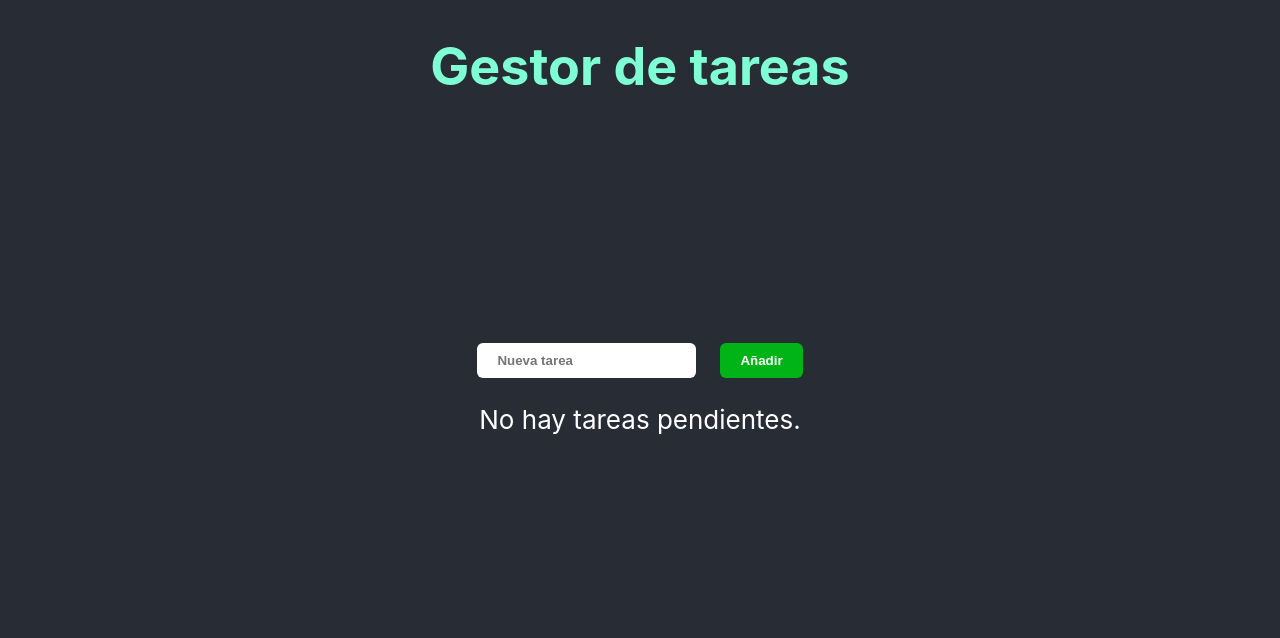
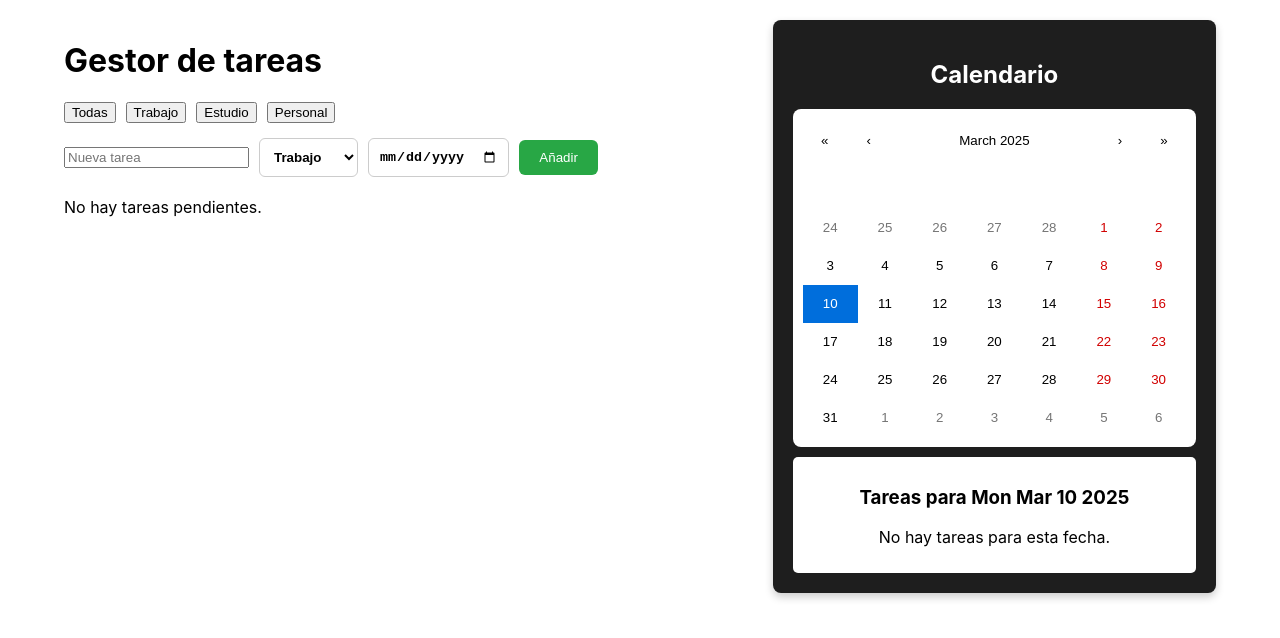
Before and after one commit to pablogalvil/proyecto-react, a React (Create React App) app: page / in a window 1280 px wide. Shown: the top 638 px of the page. Built offline with nearby package versions, Linux system fonts and the light colour scheme.

Commit message:
Cambios Dario

```diff
--- a/package.json
+++ b/package.json
@@ -8,6 +8,7 @@
     "@testing-library/react": "^16.2.0",
     "@testing-library/user-event": "^13.5.0",
     "react": "^19.0.0",
+    "react-calendar": "^5.1.0",
     "react-dom": "^19.0.0",
     "react-scripts": "5.0.1",
     "web-vitals": "^2.1.4"
--- a/public/index.html
+++ b/public/index.html
@@ -9,6 +9,8 @@
       name="description"
       content="Web site created using create-react-app"
     />
+
+
     <link rel="apple-touch-icon" href="%PUBLIC_URL%/logo192.png" />
     <!--
       manifest.json provides metadata used when your web app is installed on a
--- a/src/App.css
+++ b/src/App.css
@@ -2,7 +2,7 @@
   text-align: center;
 }
 
-
+/* Estilo de la sección de tareas */
 .div-tareas {
   background-color: #282c34;
   min-height: 100vh;
@@ -27,7 +27,58 @@
   color: #61dafb;
 }
 
-.btn-add{
+/* Contenedor principal para dividir las tareas y el calendario */
+.app-container {
+  display: flex;
+  justify-content: space-between;
+  padding: 20px;
+  width: 90%;
+  max-width: 1200px;
+  margin: auto;
+}
+
+/* Sección de Tareas (Izquierda) */
+.task-section {
+  width: 60%;
+}
+
+/* Sección del Calendario (Derecha) */
+.calendar-section {
+  width: 35%;
+  padding: 20px;
+  background: #1e1e1e;
+  border-radius: 8px;
+  color: white;
+  text-align: center;
+  box-shadow: 0px 4px 8px rgba(0, 0, 0, 0.2);
+}
+
+/* Estilos para el calendario */
+.react-calendar {
+  width: 100%;
+  background: white;
+  border-radius: 8px;
+  border: none;
+  padding: 10px;
+}
+
+/* Resaltar los días con tareas */
+.highlight {
+  background-color: #ffcc00 !important;
+  border-radius: 50%;
+}
+
+/* Lista de tareas en el calendario */
+.task-list {
+  margin-top: 10px;
+  padding: 10px;
+  background: white;
+  border-radius: 5px;
+  color: black;
+}
+
+/* Botones de acción */
+.btn-add {
   margin-left: 24px;
   background-color: #00b418;
   color: rgb(255, 255, 255);
@@ -38,7 +89,7 @@
   cursor: pointer;
 }
 
-.btn-edit{
+.btn-edit {
   margin-left: 8px;
   background-color: #2863a7;
   color: rgb(255, 255, 255);
@@ -49,7 +100,7 @@
   cursor: pointer;
 }
 
-.btn-delete{
+.btn-delete {
   margin-left: 8px;
   background-color: #d70000;
   color: rgb(255, 255, 255);
@@ -60,9 +111,69 @@
   cursor: pointer;
 }
 
-.text-input{
+/* Input de texto */
+.text-input {
   padding: 10px 20px;
   border-radius: 6px;
   font-weight: bold;
   border: none;
 }
+
+/* Formulario de tareas */
+.task-form {
+  display: flex;
+  gap: 10px;
+  align-items: center;
+  margin-bottom: 20px;
+}
+
+/* Select y date input */
+.task-select, .task-date {
+  padding: 10px;
+  border-radius: 6px;
+  border: 1px solid #ccc;
+  font-weight: bold;
+  outline: none;
+  background: white;
+}
+
+/* Botón de tareas */
+.task-btn {
+  background: #28a745;
+  color: white;
+  border: none;
+  padding: 10px 20px;
+  border-radius: 6px;
+  cursor: pointer;
+  transition: all 0.3s;
+}
+
+.task-btn:hover {
+  background: #218838;
+}
+
+/* Barra de categorías */
+.category-bar {
+  display: flex;
+  gap: 10px;
+  margin-bottom: 15px;
+}
+
+.category-btn {
+  background: #444;
+  color: white;
+  border: none;
+  padding: 8px 15px;
+  border-radius: 20px;
+  cursor: pointer;
+  transition: all 0.3s;
+}
+
+.category-btn:hover {
+  background: #666;
+}
+
+.category-btn.active {
+  background: #007bff;
+  color: white;
+}
--- a/src/App.js
+++ b/src/App.js
@@ -1,33 +1,48 @@
-import { useState } from 'react';
-import TaskForm from './components/TaskForm';
-import TaskList from './components/TaskList';
-import './App.css';
+import { useState } from "react";
+import TaskForm from "./components/TaskForm";
+import TaskList from "./components/TaskList";
+import CategoryBar from "./components/CategoryBar";
+import TaskCalendar from "./components/TaskCalendar"; // Importamos el nuevo componente
+import "./App.css";
 
 function App() {
   const [tasks, setTasks] = useState([]);
+  const [categories] = useState(["Trabajo", "Estudio", "Personal"]); // Lista de categorías
+  const [selectedCategory, setSelectedCategory] = useState("all"); // Categoría seleccionada
 
-  const addTask = (task) => {
-    setTasks([...tasks, { id: Date.now(), text: task, completed: false }]);
+  const addTask = (task, category, date) => {
+    setTasks([...tasks, { id: Date.now(), text: task, completed: false, category, date }]);
   };
 
   const deleteTask = (id) => {
-    setTasks(tasks.filter(task => task.id !== id));
+    setTasks(tasks.filter((task) => task.id !== id));
   };
 
   const editTask = (id, newText) => {
-    setTasks(tasks.map(task => task.id === id ? { ...task, text: newText } : task));
+    setTasks(tasks.map((task) => (task.id === id ? { ...task, text: newText } : task)));
   };
 
   const toggleComplete = (id) => {
-    setTasks(tasks.map(task => task.id === id ? { ...task, completed: !task.completed } : task));
+    setTasks(tasks.map((task) => (task.id === id ? { ...task, completed: !task.completed } : task)));
   };
 
+  // Filtrar tareas según la categoría seleccionada
+  const filteredTasks = selectedCategory === "all" ? tasks : tasks.filter((task) => task.category === selectedCategory);
 
   return (
-    <div className="div-tareas">
-      <h1>Gestor de tareas</h1>
-      <TaskForm addTask={addTask} />
-      <TaskList tasks={tasks} deleteTask={deleteTask} editTask={editTask} toggleComplete={toggleComplete} />
+    <div className="app-container">
+      {/* Sección de Tareas */}
+      <div className="task-section">
+        <h1>Gestor de tareas</h1>
+        <CategoryBar categories={categories} selectedCategory={selectedCategory} setSelectedCategory={setSelectedCategory} />
+        <TaskForm addTask={addTask} categories={categories} />
+        <TaskList tasks={filteredTasks} deleteTask={deleteTask} editTask={editTask} toggleComplete={toggleComplete} />
+      </div>
+
+      {/* Sección del Calendario */}
+      <div className="calendar-section">
+        <TaskCalendar tasks={tasks} />
+      </div>
     </div>
   );
 }
--- /dev/null
+++ b/src/components/CategoryBar.jsx
@@ -0,0 +1,23 @@
+import React from "react";
+
+
+const CategoryBar = ({ categories, selectedCategory, setSelectedCategory }) => {
+  return (
+    <div className="category-bar">
+      <button onClick={() => setSelectedCategory("all")} className={selectedCategory === "all" ? "active" : ""}>
+        Todas
+      </button>
+      {categories.map((category) => (
+        <button
+          key={category}
+          onClick={() => setSelectedCategory(category)}
+          className={selectedCategory === category ? "active" : ""}
+        >
+          {category}
+        </button>
+      ))}
+    </div>
+  );
+};
+
+export default CategoryBar;
--- /dev/null
+++ b/src/components/TaskCalendar.jsx
@@ -0,0 +1,40 @@
+import React, { useState } from "react";
+import Calendar from "react-calendar";
+import "react-calendar/dist/Calendar.css";
+
+const TaskCalendar = ({ tasks }) => {
+  const [selectedDate, setSelectedDate] = useState(new Date());
+
+  // Filtrar tareas por la fecha seleccionada
+  const tasksForDate = tasks.filter(
+    (task) => task.date === selectedDate.toISOString().split("T")[0]
+  );
+
+  return (
+    <div className="calendar-container">
+      <h2>Calendario</h2>
+      <Calendar
+        onChange={setSelectedDate}
+        value={selectedDate}
+        tileClassName={({ date }) =>
+          tasks.some((task) => task.date === date.toISOString().split("T")[0]) ? "highlight" : ""
+        }
+      />
+
+      <div className="task-list">
+        <h3>Tareas para {selectedDate.toDateString()}</h3>
+        {tasksForDate.length === 0 ? (
+          <p>No hay tareas para esta fecha.</p>
+        ) : (
+          <ul>
+            {tasksForDate.map((task) => (
+              <li key={task.id}>{task.text} ({task.category})</li>
+            ))}
+          </ul>
+        )}
+      </div>
+    </div>
+  );
+};
+
+export default TaskCalendar;
--- a/src/components/TaskForm.jsx
+++ b/src/components/TaskForm.jsx
@@ -1,26 +1,53 @@
-import { useState } from 'react';
+import { useState } from "react";
 
-const TaskForm = ({ addTask }) => {
-  const [task, setTask] = useState('');
+const TaskForm = ({ addTask, categories }) => {
+  const [task, setTask] = useState("");
+  const [category, setCategory] = useState(categories[0]); // Primera categoría por defecto
+  const [date, setDate] = useState(""); // Estado para la fecha
 
   const handleSubmit = (e) => {
     e.preventDefault();
-    if (task.trim()) {
-      addTask(task);
-      setTask('');
+    if (task.trim() && date) {
+      // Convertimos la fecha a formato local (YYYY-MM-DD)
+      const localDate = new Date(date);
+      localDate.setMinutes(localDate.getMinutes() + localDate.getTimezoneOffset());
+
+      addTask(task, category, localDate.toISOString().split("T")[0]); // Guardamos en formato local
+      setTask("");
+      setDate("");
     }
   };
 
   return (
-    <form onSubmit={handleSubmit} className="my-4 flex gap-2">
+    <form onSubmit={handleSubmit} className="task-form">
       <input
         type="text"
         value={task}
         onChange={(e) => setTask(e.target.value)}
-        className="text-input"
+        className="task-input"
         placeholder="Nueva tarea"
       />
-      <button type="submit" className="btn-add">
+
+      <select
+        value={category}
+        onChange={(e) => setCategory(e.target.value)}
+        className="task-select"
+      >
+        {categories.map((cat) => (
+          <option key={cat} value={cat}>
+            {cat}
+          </option>
+        ))}
+      </select>
+
+      <input
+        type="date"
+        value={date}
+        onChange={(e) => setDate(e.target.value)}
+        className="task-date"
+      />
+
+      <button type="submit" className="task-btn">
         Añadir
       </button>
     </form>
--- a/src/components/TaskItem.jsx
+++ b/src/components/TaskItem.jsx
@@ -1,4 +1,4 @@
-import { useState } from 'react';
+import { useState } from "react";
 
 const TaskItem = ({ task, deleteTask, editTask, toggleComplete }) => {
   const [isEditing, setIsEditing] = useState(false);
@@ -25,12 +25,17 @@ const TaskItem = ({ task, deleteTask, editTask, toggleComplete }) => {
         </>
       ) : (
         <>
-          <span
-            className={`flex-1 cursor-pointer ${task.completed ? 'line-through text-gray-400' : ''}`}
-            onClick={() => toggleComplete(task.id)}
-          >
-            {task.text}
-          </span>
+          <div className="flex-1">
+            <span
+              className={`cursor-pointer ${task.completed ? "line-through text-gray-400" : ""}`}
+              onClick={() => toggleComplete(task.id)}
+            >
+              {task.text}
+            </span>
+            <span className="ml-2 px-2 py-1 bg-blue-200 text-blue-800 text-xs rounded">
+              {task.category} {/* ✅ Muestra la categoría de la tarea */}
+            </span>
+          </div>
           <button onClick={() => setIsEditing(true)} className="btn-edit">
             Editar
           </button>
--- a/src/components/TaskList.jsx
+++ b/src/components/TaskList.jsx
@@ -1,4 +1,4 @@
-import TaskItem from './TaskItem';
+import TaskItem from "./TaskItem";
 
 const TaskList = ({ tasks, deleteTask, editTask, toggleComplete }) => {
   return (
```
Also changed, not shown: 1 other file (tests, documents, lock files or other folders).
